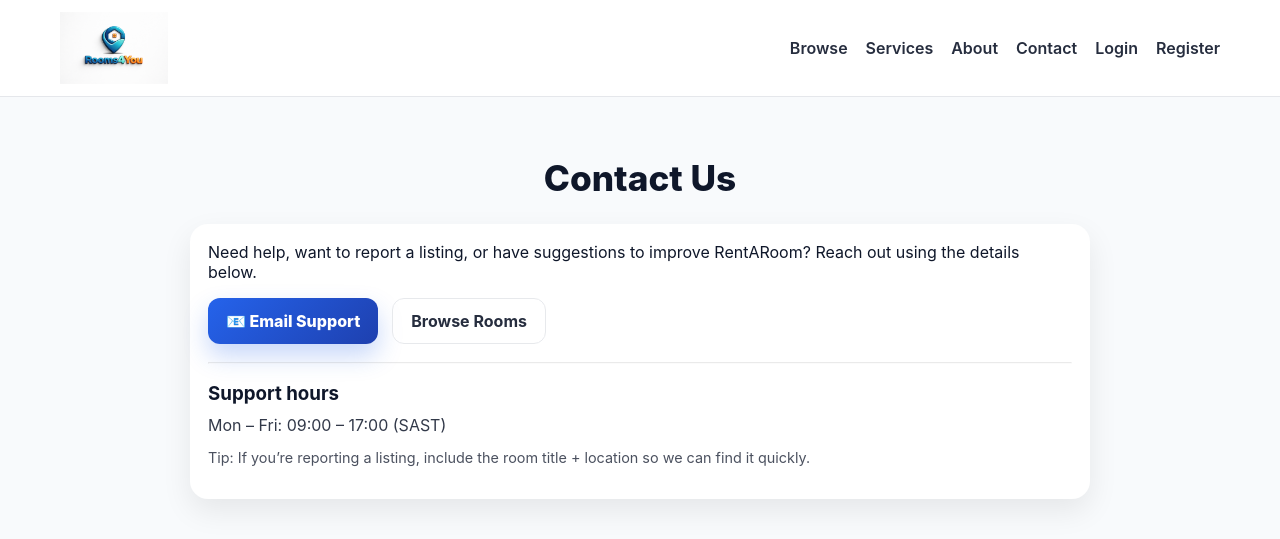
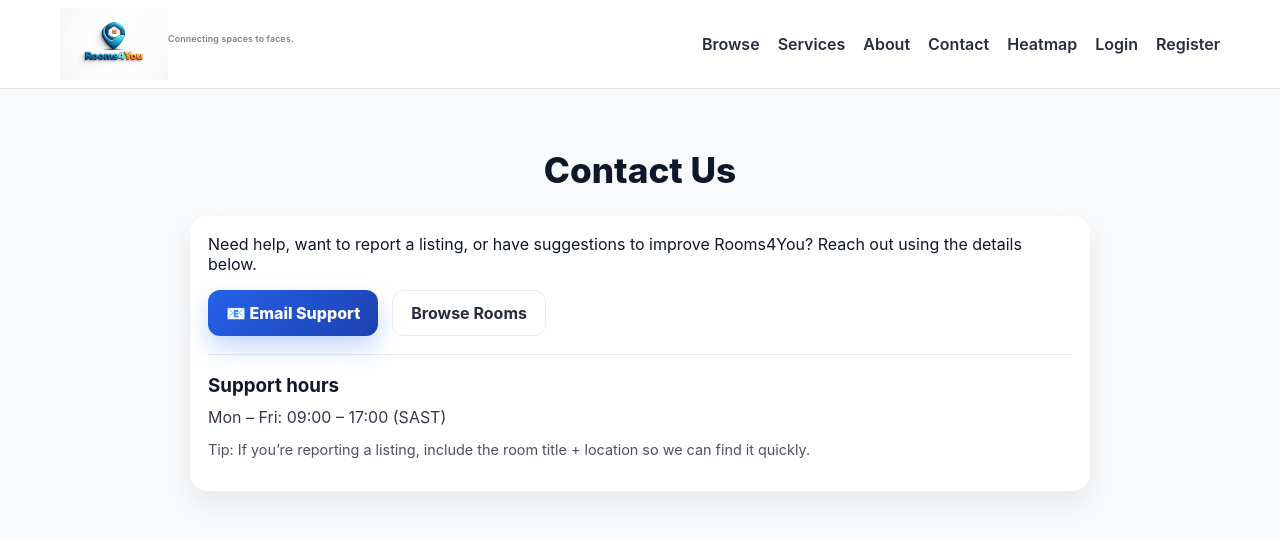
Before and after one commit to AlexMorea/rentaroom, a Django app: page /contact/ in a window 1280 px wide. Shown: the top 539 px of the page. Run offline with Django 5.2, Linux system fonts and the light colour scheme.

Commit message:
Polish navbar + tagline animations

```diff
--- a/listings/static/css/base.css
+++ b/listings/static/css/base.css
@@ -34,11 +34,13 @@ a { text-decoration: none; color: inherit; }
 .nav-container {
   max-width: 1200px;
   margin: auto;
-  padding: 12px 20px;
+  padding: 8px 20px;
   display: flex;
   align-items: center;
   justify-content: space-between;
 }
+
+
 
 .logo { display:flex; align-items:center; }
 
@@ -620,3 +622,25 @@ a { text-decoration: none; color: inherit; }
 @keyframes toast-out {
   to { opacity: 0; transform: translateY(-10px); }
 }
+
+.brand-tagline{
+  font-size: .55rem;
+  font-weight: 600;
+  opacity: .55;
+  letter-spacing: .02em;
+  line-height: 1;
+  margin-top: -6px;
+  transform: translateY(-2px);
+  animation: taglineIn .5s ease-out both;
+}
+
+/* hover animation */
+.logo:hover .brand-tagline{
+  opacity: .85;
+  transform: translateY(-3px);
+}
+
+@keyframes taglineIn{
+  from { opacity: 0; transform: translateY(2px); }
+  to   { opacity: .55; transform: translateY(-2px); }
+}
--- a/listings/templates/listings/base.html
+++ b/listings/templates/listings/base.html
@@ -20,19 +20,23 @@
   >
     <header class="site-header">
       <div class="nav-container">
+        <div class="brand">
           <a href="{% url 'home' %}" class="logo">
             <img
               class="logo-img"
               src="{% static 'images/rentaroom-logo.png' %}"
               alt="Logo"
             />
+            <span class="brand-tagline">Connecting spaces to faces.</span>
           </a>
+        </div>
 
         <nav class="nav-links" id="navLinks">
           <a href="{% url 'room_list' %}">Browse</a>
           <a href="{% url 'services' %}">Services</a>
           <a href="{% url 'about' %}">About</a>
           <a href="{% url 'contact' %}">Contact</a>
+          <a href="{% url 'heatmap' %}">Heatmap</a>
 
           <!-- Auth-only -->
           <a href="{% url 'dashboard' %}" data-show="landlord">Dashboard</a>
--- a/listings/templates/listings/contact.html
+++ b/listings/templates/listings/contact.html
@@ -6,11 +6,11 @@
   <div class="form-card">
     <p style="margin-top: 0">
       Need help, want to report a listing, or have suggestions to improve
-      RentARoom? Reach out using the details below.
+      Rooms4You? Reach out using the details below.
     </p>
 
     <div style="display: flex; gap: 14px; flex-wrap: wrap; margin-top: 16px">
-      <a class="btn-primary" href="mailto:support@rentaroom.co.za"
+      <a class="btn-primary" href="mailto:support@rooms4you.co.za"
         >📧 Email Support</a
       >
       <a class="btn-secondary" href="{% url 'room_list' %}">Browse Rooms</a>
--- a/listings/templates/listings/heatmap.html
+++ b/listings/templates/listings/heatmap.html
@@ -16,7 +16,7 @@
   }
   .heat {
     padding: 12px 16px;
-    background: #ff7043;
+    background: #ff7043;because the template loads ... but i cant see the heatmap
     color: white;
     border-radius: 12px;
   }
--- a/listings/urls.py
+++ b/listings/urls.py
@@ -34,4 +34,5 @@ urlpatterns = [
     path("about/", views.about, name="about"),
     path("services/", views.services, name="services"),
     path("contact/", views.contact, name="contact"),
+    path("heatmap/", views.heatmap, name="heatmap"),
 ]
--- a/listings/views.py
+++ b/listings/views.py
@@ -102,15 +102,31 @@ def room_list(request):
 
     rooms = (
         rooms_qs.annotate(
+            # Per-room stats
             avg_rating=Avg("reviews__rating"),
-            review_count=Count("reviews"),
+            review_count=Count("reviews", distinct=True),
             contact_count=Count(
-                "roomstat", filter=Q(roomstat__stat_type__startswith="contact")
+                "roomstat",
+                filter=Q(roomstat__stat_type__startswith="contact"),
+                distinct=True,
+            ),
+            # Per-landlord totals (across all their rooms)
+            landlord_review_total=Count("owner__rooms__reviews", distinct=True),
+            landlord_contact_total=Count(
+                "owner__rooms__roomstat",
+                filter=Q(owner__rooms__roomstat__stat_type__startswith="contact"),
+                distinct=True,
             ),
         )
         .select_related("owner__profile")
         .prefetch_related("images")
-        .order_by("-created_at")
+        .order_by(
+            "-landlord_contact_total",
+            "-landlord_review_total",
+            "-contact_count",
+            "-review_count",
+            "-created_at",
+        )
     )
 
     return render(
@@ -398,3 +414,8 @@ def edit_room_images(request, pk):
             "max_images": 10,
         },
     )
+
+
+@login_required
+def heatmap(request):
+    return render(request, "listings/heatmap.html")
```
Also changed, not shown: 1 other file. Lines whose indentation alone changed are shown as unchanged.
